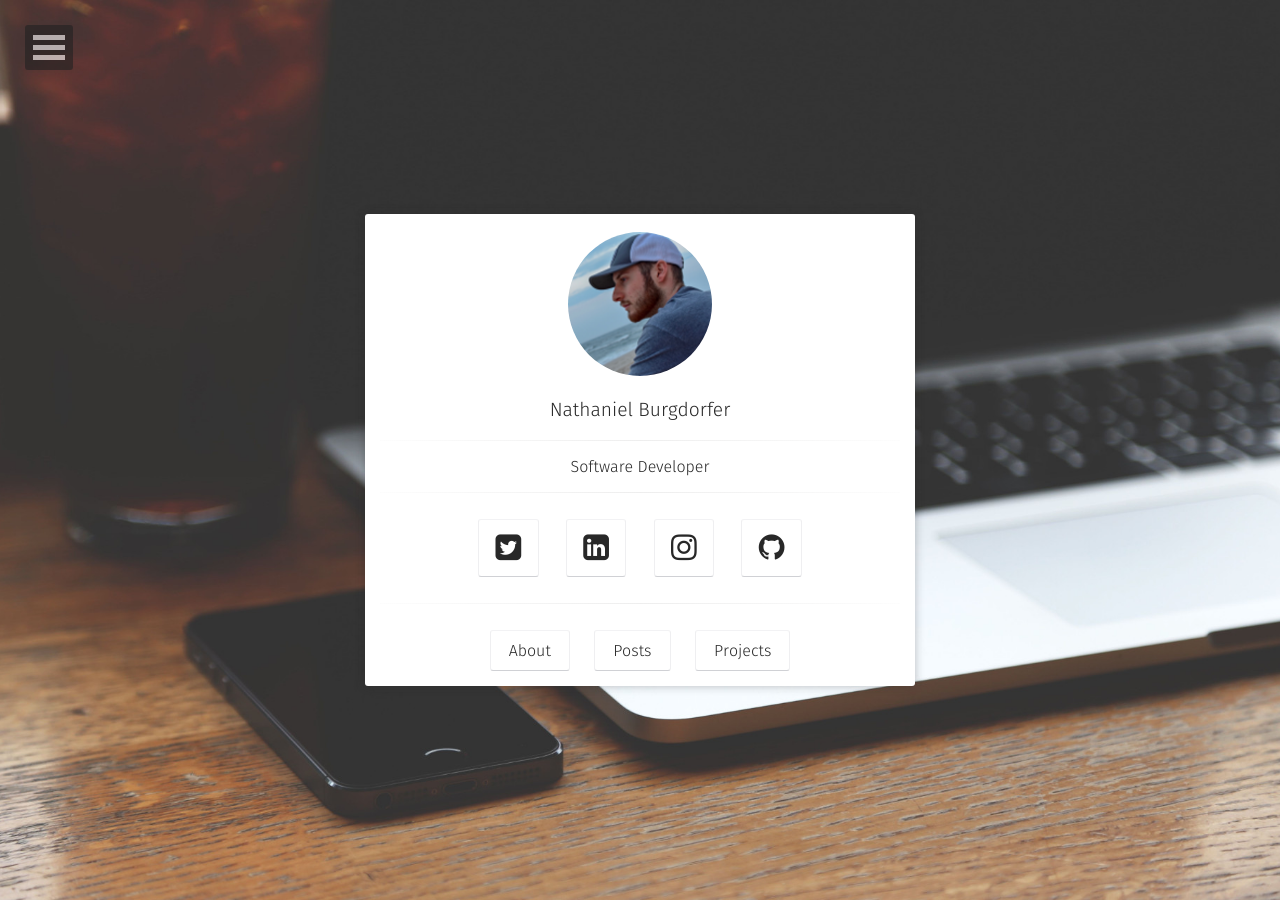
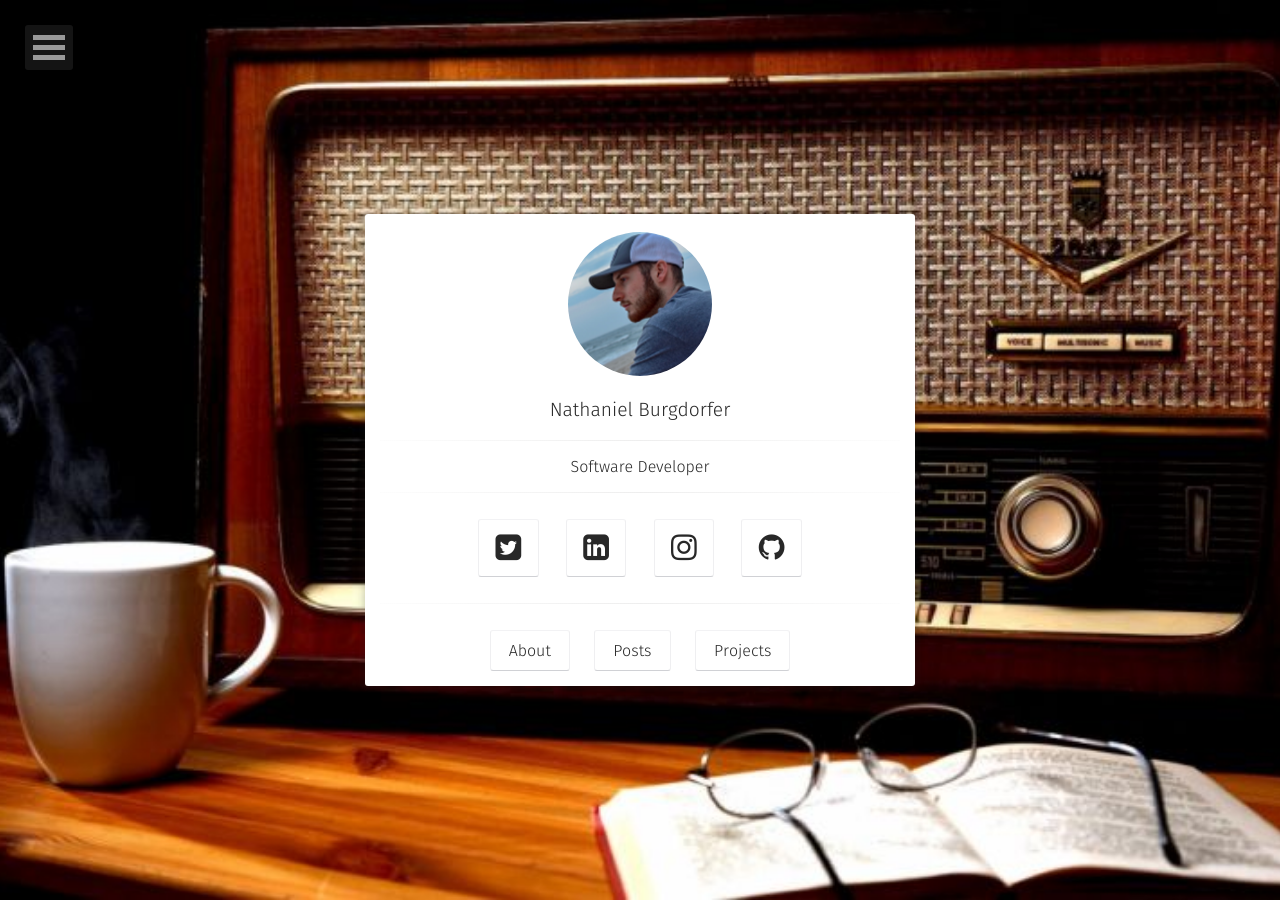
Before and after one commit to nburgdorfer/sample_website, a Jekyll site: the page built from index.html, in a window 1280 px wide. Built offline with Jekyll 4.4.1, drawn with Linux system fonts in a browser that asks for light colours; some web fonts are replaced.

Commit message:
Playing with the background (part 1)

```diff
--- a/_config.yml
+++ b/_config.yml
@@ -5,7 +5,7 @@ description:        "Moon is a minimal, one column jekyll theme for your blog."
 reading_time:       true
 words_per_minute:   200
 logo:               'assets/img/headshot.png'
-background:         'assets/img/placeholder-big.jpg'
+background:         'assets/img/background2.jpg'
 tiled_bg:           false   # Set this true if you want to tile your background image, otherwise it will be covered
 locale:             en_US
 url:                https://nburgdorfer.github.io/sample_website
```
Also changed, not shown: assets/img/IMG_5643.jpg (added), assets/img/background2.jpg (added), assets/img/background3.jpg (added), assets/img/background4.jpg (added), assets/img/background5.jpg (added), 2 other files.
